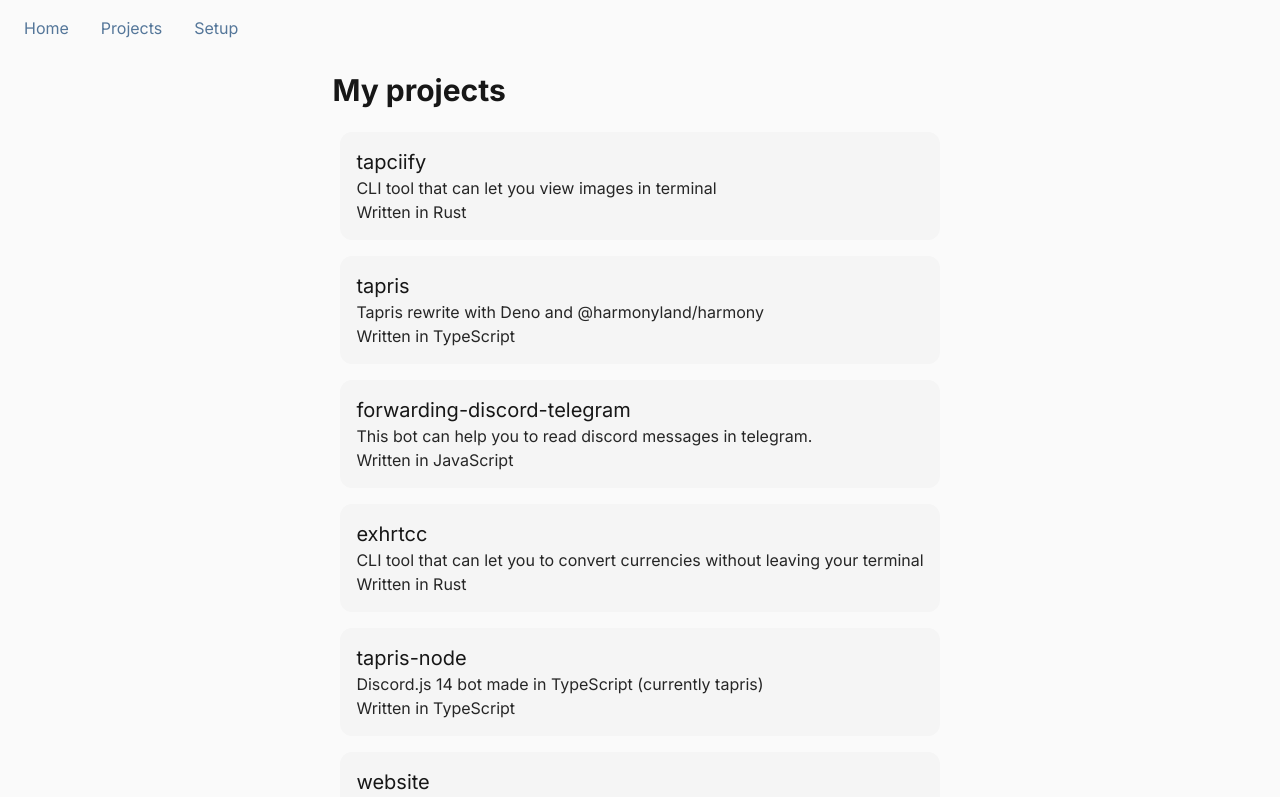
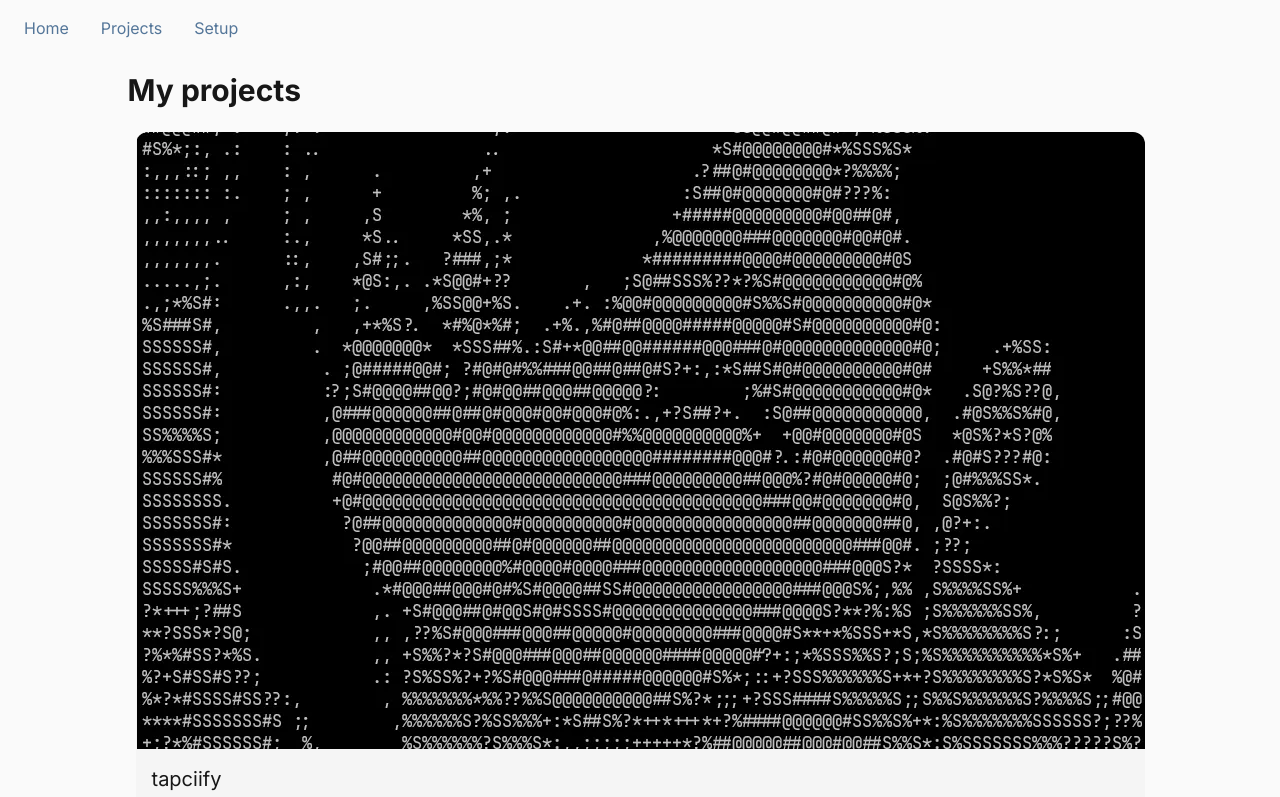
Before and after one commit to tapnisu/tapni.su, a Next.js app: page /projects in a window 1280 px wide. Shown: the top 797 px of the page. Built offline with nearby package versions, Linux system fonts and the light colour scheme; what tailwindcss-selection-variant would draw is missing.

Commit message:
Add image to tapciify

```diff
--- a/pages/projects.tsx
+++ b/pages/projects.tsx
@@ -1,5 +1,6 @@
 import Card from "@/components/Card";
 import BasePageLayout from "@components/BasePageLayout";
+import tapciifyImage from "@public/tapciify.webp";
 
 const ProjectsPage = () => {
 	return (
@@ -10,6 +11,7 @@ const ProjectsPage = () => {
 				{[
 					{
 						name: "tapciify",
+						image: tapciifyImage,
 						url: "https://github.com/tapnisu/tapciify",
 						description: "CLI tool that can let you view images in terminal",
 						language: "Rust"
@@ -50,6 +52,7 @@ const ProjectsPage = () => {
 				]?.map((info) => (
 					<Card
 						title={info.name}
+						image={info.image}
 						url={info.url}
 						description={info.description}
 						comments={`Written in ${info.language}`}
```
Also changed, not shown: public/tapciify.webp (added).
